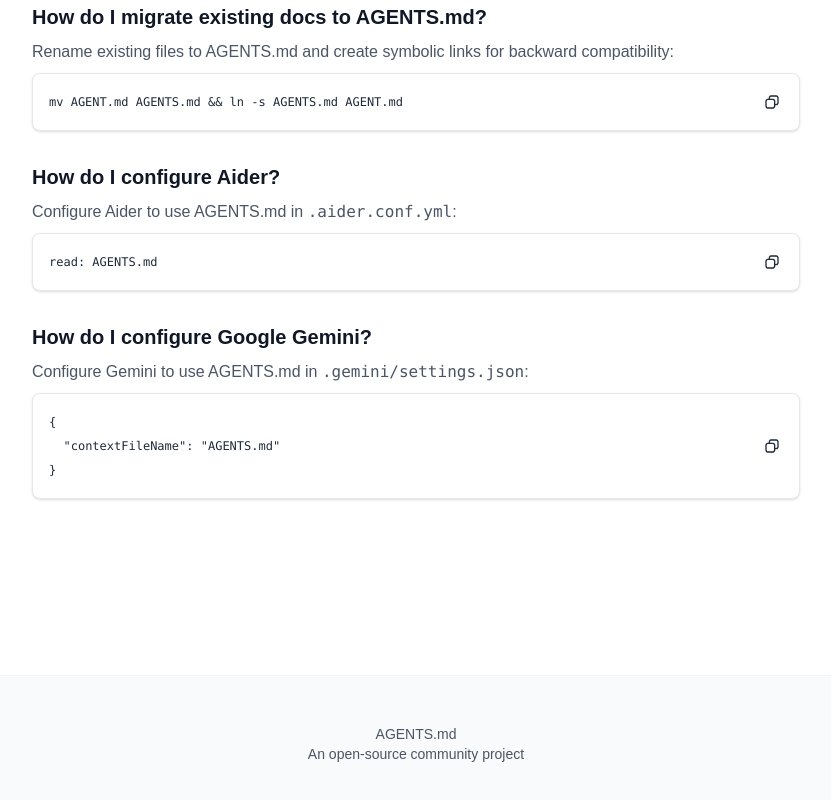
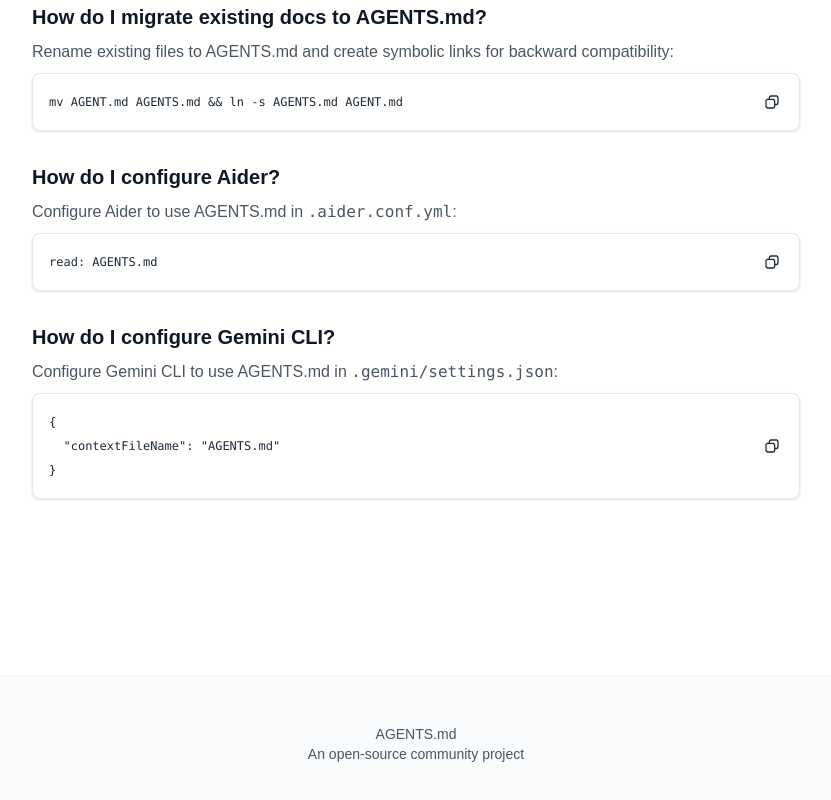
Before and after one commit to simon-andrews/agents.md, a Next.js app: page / in a window 1280 px wide. Shown: the part 3993-4793 px from the top of the page, without its empty margins (224-1055 px from the left). Built offline with nearby package versions, Linux system fonts and the light colour scheme; no server answers; a web font is replaced by a local one.

Commit message:
Use Gemini CLI in FAQ

```diff
--- a/components/FAQSection.tsx
+++ b/components/FAQSection.tsx
@@ -65,11 +65,11 @@
       ),
     },
     {
-      question: "How do I configure Google Gemini?",
+      question: "How do I configure Gemini CLI?",
       answer: (
         <>
           <p className="mb-2">
-            Configure Gemini to use AGENTS.md in <code>.gemini/settings.json</code>:
+            Configure Gemini CLI to use AGENTS.md in <code>.gemini/settings.json</code>:
           </p>
           <div className="w-full flex justify-center">
             <CodeExample
```
